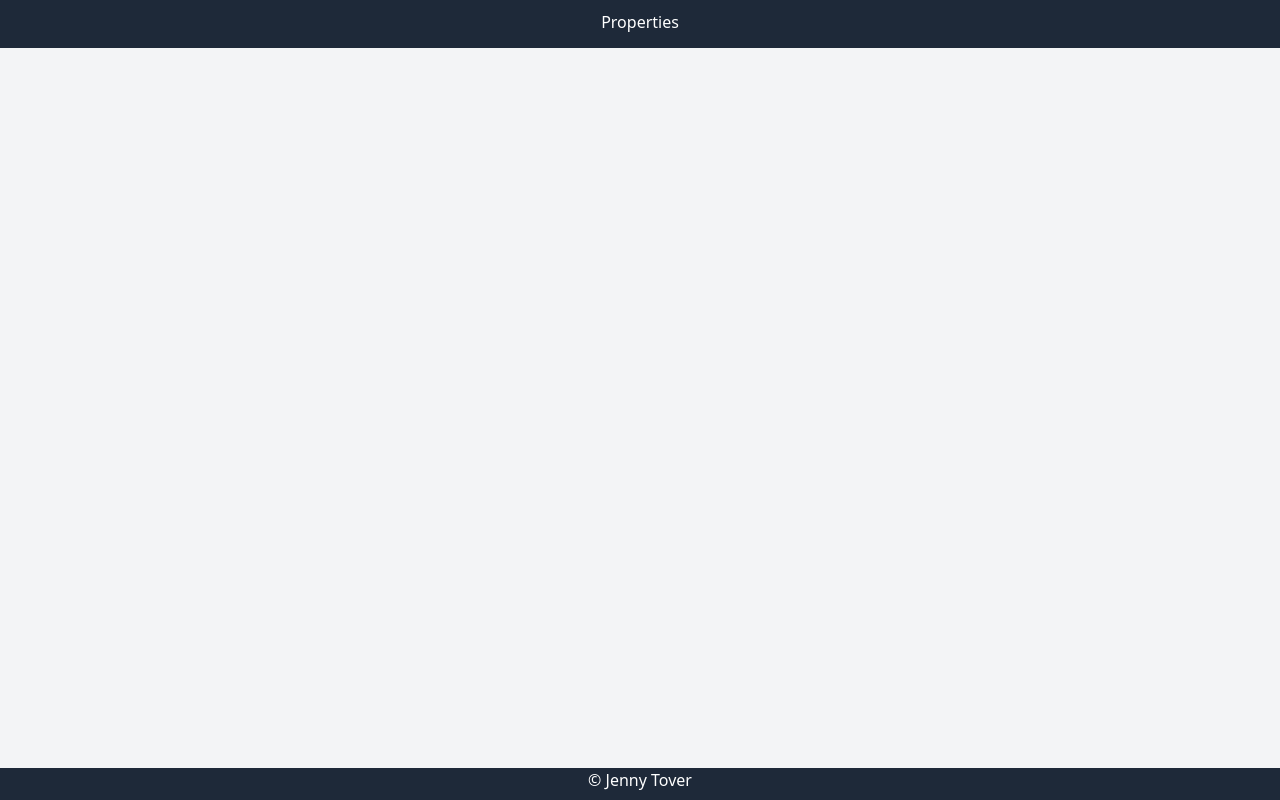
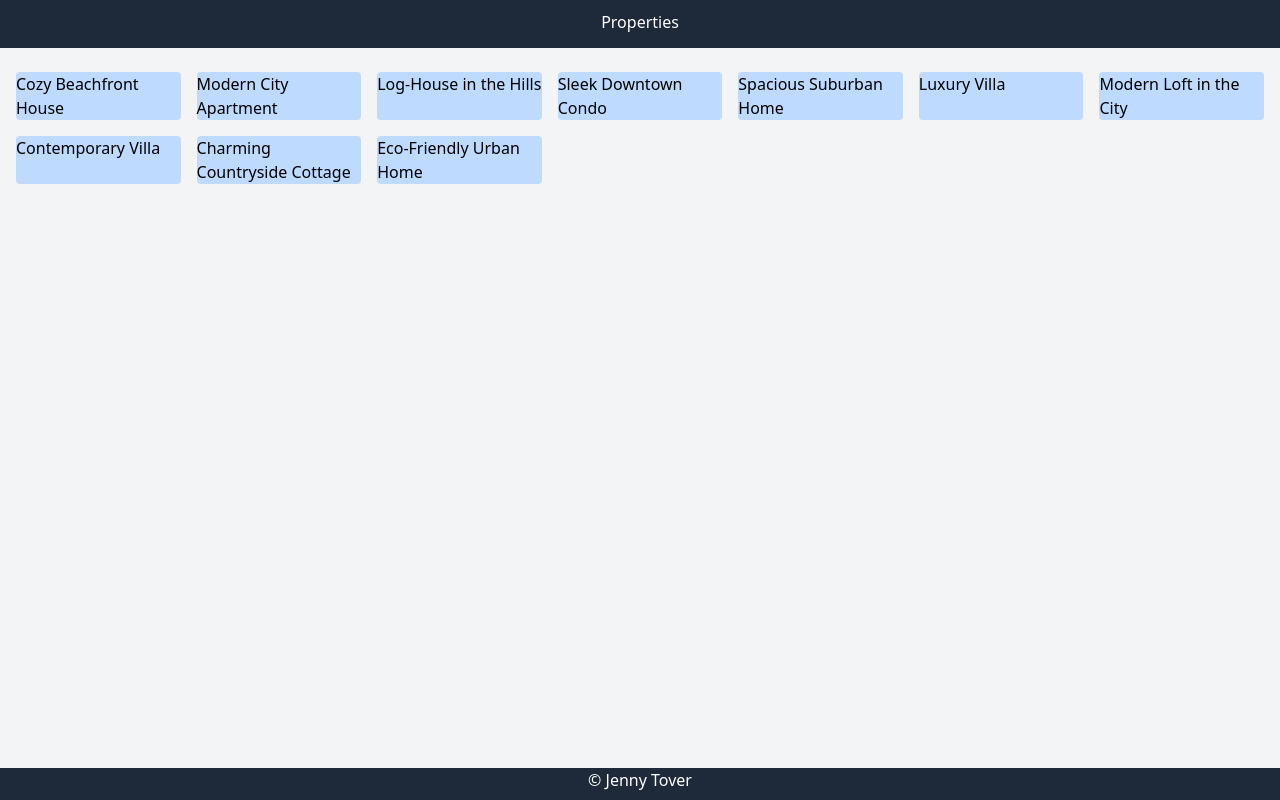
Before and after one commit to JennyLottner/Vue-property-list-app, a Vue app: page / in a window 1280 px wide. Built offline with nearby package versions, Linux system fonts and the light colour scheme.

Commit message:
Create PropertyList component

```diff
--- a/src/App.vue
+++ b/src/App.vue
@@ -5,6 +5,8 @@
     </header>
 
     <main class="bg-gray-100 p-4 overflow-auto">
+      <div v-if="isLoading"><p>Loading</p></div>
+      <PropertyList v-else :properties="properties" />
     </main>
 
     <footer class="bg-gray-800 text-white text-center sticky bottom-0">
@@ -14,6 +16,31 @@
 </template>
 
 <script>
+import PropertyList from './components/PropertyList.vue'
+import { query } from './services/property.service'
+
+export default {
+  data() {
+    return {
+      properties: [],
+      isLoading: true,
+    }
+  },
+  methods: {
+    async loadProperties() {
+      this.isLoading = true
+      this.properties = await query()
+      this.isLoading = false
+    },
+  },
+  async mounted() {
+    this.properties = await query()
+    this.isLoading = false
+  },
+  components: {
+    PropertyList,
+  }
+}
 </script>
 
 <style scoped>
--- /dev/null
+++ b/src/components/PropertyList.vue
@@ -0,0 +1,18 @@
+<template>
+  <ul class="grid grid-cols-[repeat(auto-fit,_minmax(150px,_1fr))] auto-rows-auto gap-4 mt-2" >
+    <li v-for="property in properties" :key="property.id" class="bg-blue-200 rounded flex relative">
+      {{ property.name }}
+    </li>
+  </ul>
+</template>
+
+<script>
+export default {
+  props: {
+    properties: { type: Array, required: true },
+  },
+}
+</script>
+
+<style>
+</style>
```
